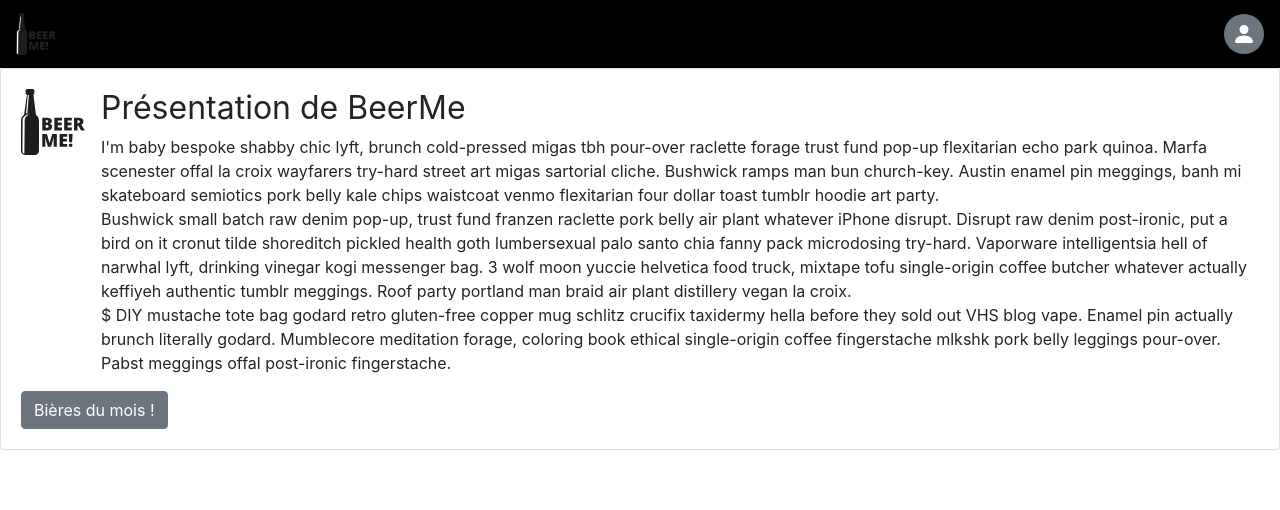
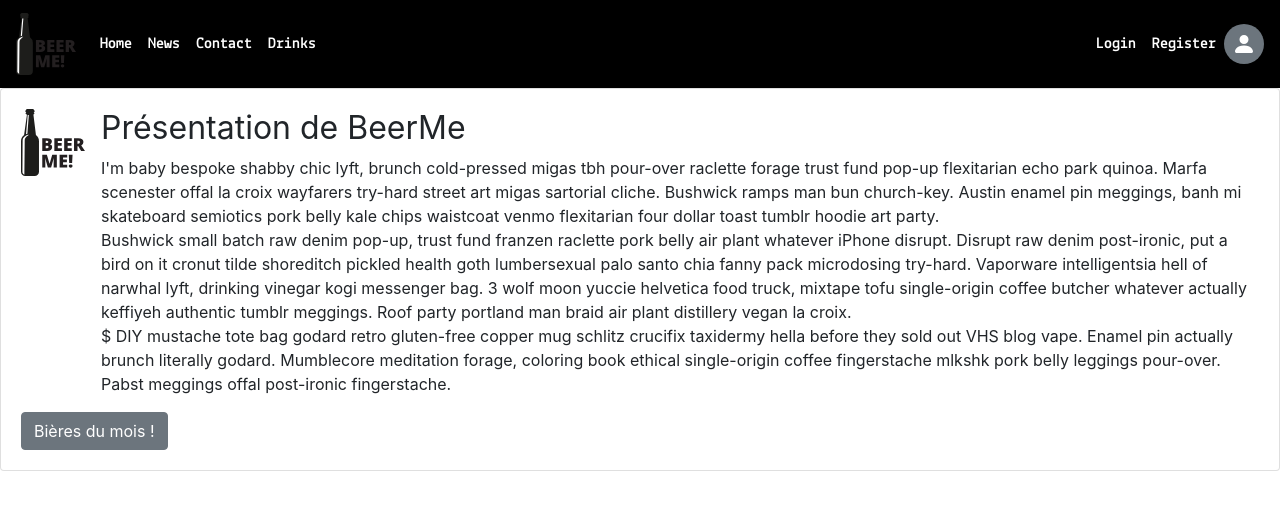
Before and after one commit to nicolasreymond/beer-me, a Vue app: page / in a window 1280 px wide. Shown: the top 510 px of the page. Built offline with nearby package versions, Linux system fonts and the light colour scheme; the HTML template or start-up script is replaced by a standard one.

Commit message:
[WIP] Improve Nav menu

```diff
--- a/src/components/Navigation.vue
+++ b/src/components/Navigation.vue
@@ -1,8 +1,8 @@
 <template>
   <div>
-    <b-navbar toggleable="lg" class="dark">
+    <b-navbar toggleable="lg">
       <b-navbar-brand to="Home">
-        <b-img :src="require('../assets/BeerMe.svg')" width="40" alt="placeholder"></b-img>
+        <b-img :src="require('../assets/BeerMe.svg')" width="60" alt="placeholder"></b-img>
       </b-navbar-brand>
 
       <b-navbar-toggle target="nav-collapse"></b-navbar-toggle>
@@ -23,6 +23,7 @@
             v-for="routes in linksR"
             v-bind:key="routes.id"
             :to="`${routes.page}`"
+            router-link-active
           >{{routes.text}}</b-nav-item>
           <b-avatar></b-avatar>
           <!-- Using 'button-content' slot -->
@@ -83,10 +84,23 @@
 </script>
 
 <style>
-.spacing {
+.navbar{
+  background-color: rgb(0, 0, 0) !important;
+
+}
+.nav-link {
+  color: white !important;
+  font-family: "Lekton";
+  font-weight: bold;
   margin-right: 10%;
 }
-.dark {
-  background-color: rgb(0, 0, 0) !important;
+.nav-link:hover {
+  color: yellow !important;
+}
+
+nav li a{
+  color: white;
+  font-family: "Lekton";
+  font-weight: bold;
 }
 </style>
```
